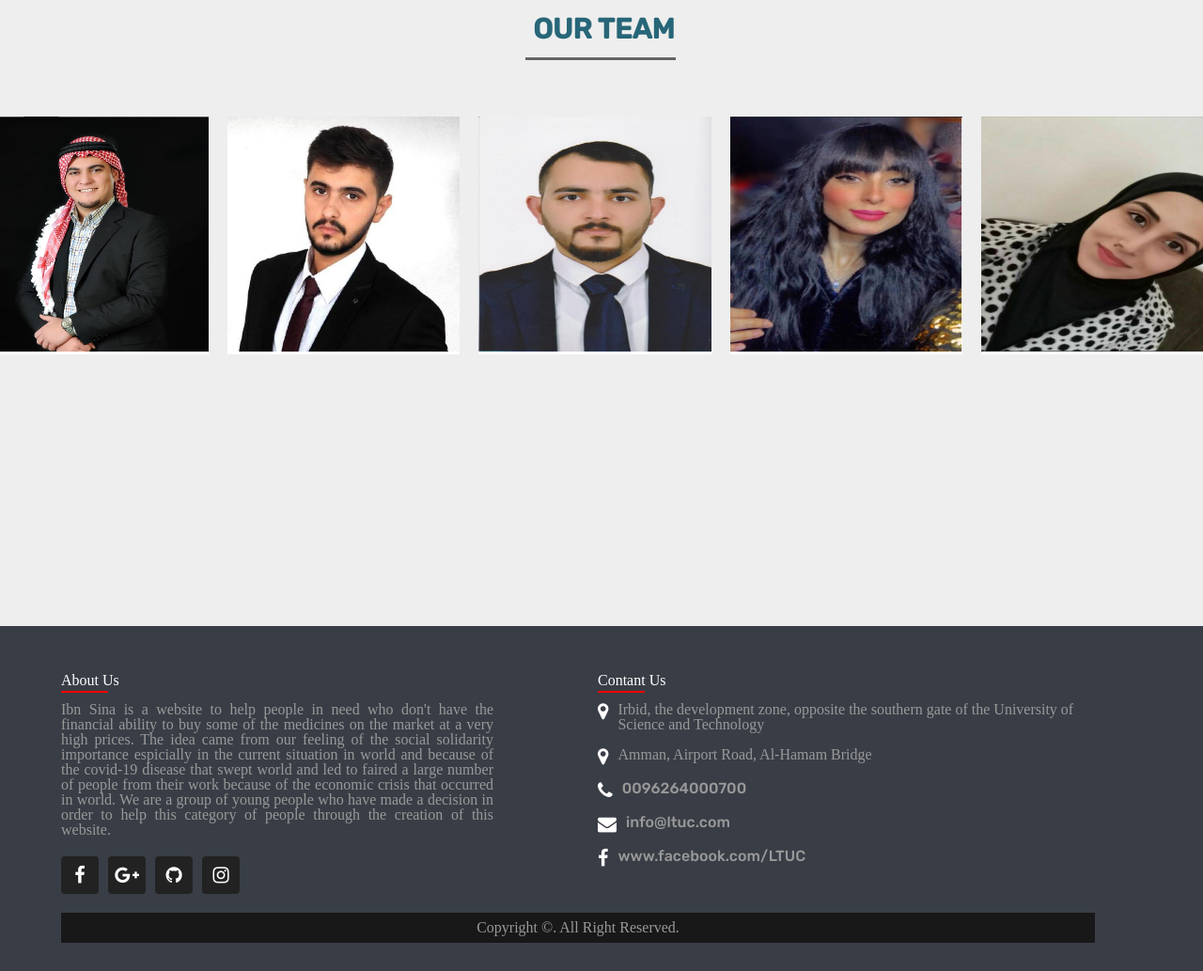
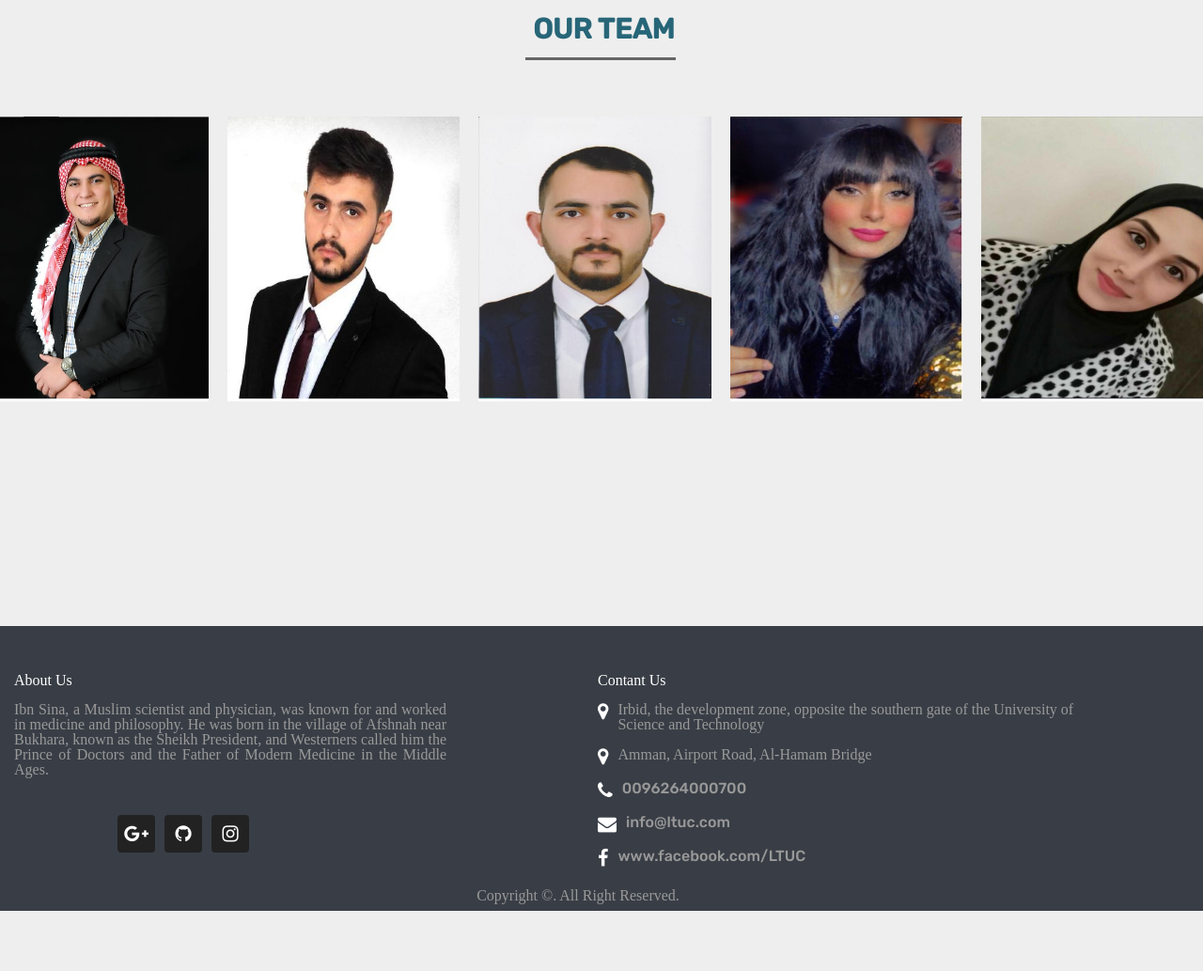
Before and after one commit to Ibn-Sina/medicine, a plain HTML site: page about-us.html in a window 1280 px wide. Shown: the part 460-1493 px from the top of the page at 94% size. After the commit the page ends 1429 px from the top, so only its background shows below. Drawn offline with Linux system fonts and the light colour scheme; a web font is replaced by a local one.

Commit message:
the last change in the about us

```diff
--- a/about-us.html
+++ b/about-us.html
@@ -10,7 +10,7 @@
     <link rel="stylesheet" href="css/about-us.css">
     <link rel="preconnect" href="https://fonts.gstatic.com">
     <link href="https://fonts.googleapis.com/css2?family=Rubik:wght@500&display=swap" rel="stylesheet">
-    <link rel="icon" href="/images/0000-21.png" type="image/x-icon">
+    <link rel="icon" href="images/0000-211.png" type="image/x-icon">
     <link href="https://maxcdn.bootstrapcdn.com/font-awesome/4.6.3/css/font-awesome.min.css" rel="stylesheet">
     <link rel="stylesheet" href="https://stackpath.bootstrapcdn.com/font-awesome/4.7.0/css/font-awesome.min.css">
 </head>
@@ -18,7 +18,7 @@
 <header>
     <section id="bigH">
         <div id="header2">
-            <img src="images/0000-21.png" alt="this is logo" id="logo">
+            <img src="images/images0000-21 (1).png" alt="this is logo" id="logo">
             <nav>
                 <ul>
                     <li><a href="index.html" id="aOne">Home</a></li>
@@ -37,8 +37,8 @@
             <h2>About Us</h2>
             <span class="border"></span>
             <p id="para"> Ibn Sina is a website to help people in need who don't have the financial ability to buy some of the medicines on the market at a very high prices. The idea came from our feeling of the social solidarity importance espicially in the current
-                situation in world and because of the covid-19 disease that swept world and led to faired a large number of people from their work because of the economic crisis that occurred in world. We are a group of young people who have made
-                a decision in order to help this category of people through the creation of this website.</p>
+                situation in world and because of the covid-19 disease that swept world and led to faired a large number of people from their work because of the economic crisis that occurred in world. We are a group of young people who have made a decision
+                in order to help this category of people through the creation of this website.</p>
             <span class="border"></span>
         </div>
         <section class="team">
@@ -131,12 +131,10 @@
             <div id="container">
                 <div class="sec aboutus">
                     <h2>About Us</h2>
-            <p>Ibn Sina is a website to help people in need who don't have the financial ability to buy some of the medicines on the market at a very high prices. The idea came from our feeling of the social solidarity importance espicially in the current
-                situation in world and because of the covid-19 disease that swept world and led to faired a large number of people from their work because of the economic crisis that occurred in world. We are a group of young people who have made a decision
-                in order to help this category of people through the creation of this website.</p>
+                    <p>Ibn Sina, a Muslim scientist and physician, was known for and worked in medicine and philosophy. He was born in the village of Afshnah near Bukhara, known as the Sheikh President, and Westerners called him the Prince of Doctors and
+                        the Father of Modern Medicine in the Middle Ages.</p>
                 </div>
                 <ul class="sci">
-            <li><a href="#"><i class="fa fa-facebook" aria-hidden="true"></i></a></li>
                     <li><a href="#"><i class="fa fa-google-plus" aria-hidden="true"></i></a></li>
                     <li><a href="#"><i class="fa fa-github" aria-hidden="true"></i></a></li>
                     <li><a href="#"><i class="fa fa-instagram" aria-hidden="true"></i></a></li>
@@ -177,4 +175,5 @@
         </div>
     </footer>
 </body>
+
 </html>
--- a/css/about-us.css
+++ b/css/about-us.css
@@ -33,6 +33,8 @@ footer #container {
 
 footer .aboutus {
     width: 500px;
+    position: relative;
+    right: 50px;
 }
 
 footer h2 {
@@ -49,7 +51,6 @@ footer h2:before {
     left: 0;
     width: 50px;
     height: 2px;
-    background: #f00;
 }
 
 footer p {
@@ -78,6 +79,9 @@ footer p {
     margin-right: 10px;
     text-decoration: none;
     border-radius: 4px;
+    position: relative;
+    left: 60px;
+    top: 20px;
 }
 
 .sci li a:hover {
@@ -149,17 +153,18 @@ footer p {
 
 .cpayright {
     width: 100%;
-    background: #181818;
     padding: 8px 0px;
     text-align: center;
     color: #999;
     position: relative;
-    top: 20px;
+    top: 50px;
 }
+
 .cpayright p {
     text-align: center;
     margin: 0 auto;
 }
+
 @media (max-width: 991px) {
     footer {
         padding: 40px;
@@ -199,7 +204,7 @@ nav ul li {
     margin: 0 auto;
     padding-right: 100px;
     position: relative;
-    left: 330px;
+    left: 690px;
 }
 
 nav ul li a {
@@ -279,7 +284,7 @@ body {
     left: 0;
     width: 100%;
     height: 100%;
-    background: rgba(255, 0, 0, 1);
+    background: rgb(57, 62, 70);
     z-index: 1;
     transition: 0.5s;
     mix-blend-mode: soft-light;
@@ -299,6 +304,7 @@ body {
 
 .row .column .imgbox img {
     width: 100%;
+    height: 300px;
     transition: 5s;
 }
 
@@ -312,8 +318,8 @@ body {
     left: 0;
     padding: 10px;
     box-sizing: border-box;
-    background: rgba(0, 0, 0, 0.9);
-    width: 100%;
+    background: rgba(0, 0, 0, 0.644);
+    width: 130%;
     transition: .05s;
     z-index: 2;
 }
@@ -335,18 +341,22 @@ body {
     margin: 0;
     padding: 0;
     font-size: 14px;
-    color: #f00;
+    color: white;
     font-weight: 900;
     text-transform: uppercase;
     position: relative;
     top: -6px;
+    position: relative;
+    right: 45px;
 }
 
 .row .column .details ul {
     margin: 0px auto;
     padding: 0;
     display: flex;
-    margin-left: 45px;
+    margin-top: 10px;
+    position: relative;
+    left: 35px;
 }
 
 .row .column .details ul li {
@@ -366,21 +376,22 @@ body {
     transform: rotateY(360deg);
     color: #f00;
 }
+
 nav ul {
     position: absolute;
     bottom: 70px;
     background-color: rgb(57, 62, 70);
     right: 733px;
     top: 40px;
-
 }
 
 nav ul li {
     display: inline;
-    padding-right: 100px;
+    padding-right: 60px;
     margin: 0 auto;
     background-color: rgb(57, 62, 70);
 }
+
 #header2 {
     width: 100vw;
     height: 100px;
@@ -389,20 +400,23 @@ nav ul li {
     z-index: 100;
     background-color: rgb(57, 62, 70);
 }
-#logo{
-    width: 100px;
+
+#logo {
+    width: 170px;
     height: 100px;
 }
+
 header {
     background-color: rgb(57, 62, 70);
     z-index: 100;
 }
+
 a {
     text-decoration: none;
     font-family: 'Rubik', sans-serif;
-    background-color: rgb(57, 62, 70);
     color: white;
 }
+
 #head {
     position: relative;
     width: 960px;
@@ -412,6 +426,7 @@ a {
     top: 130px;
     font-family: 'Rubik', sans-serif;
 }
+
 main h2 {
     margin: 0 auto;
     font-size: 30px;
@@ -421,7 +436,8 @@ main h2 {
     text-transform: uppercase;
     font-weight: bolder;
 }
-.border{
+
+.border {
     position: relative;
     display: block;
     margin: auto;
@@ -431,6 +447,7 @@ main h2 {
     margin-bottom: 40px;
     top: 15px;
 }
+
 #para {
     width: 960px;
     left: 50%;
@@ -440,20 +457,22 @@ main h2 {
     line-height: 35px;
     font-size: 20px;
 }
+
 .row h2 {
     position: relative;
     margin-left: 7px;
+}
 
-}
 main {
     width: 960px;
     margin: 0 auto;
 }
+
 .row .border {
     position: relative;
+}
 
-}
-#bigFooter{
+#bigFooter {
     width: 1100px;
     position: relative;
     left: 50%;
```
Also changed, not shown: images/images0000-21 (1).png (added). Lines whose indentation alone changed are shown as unchanged.
